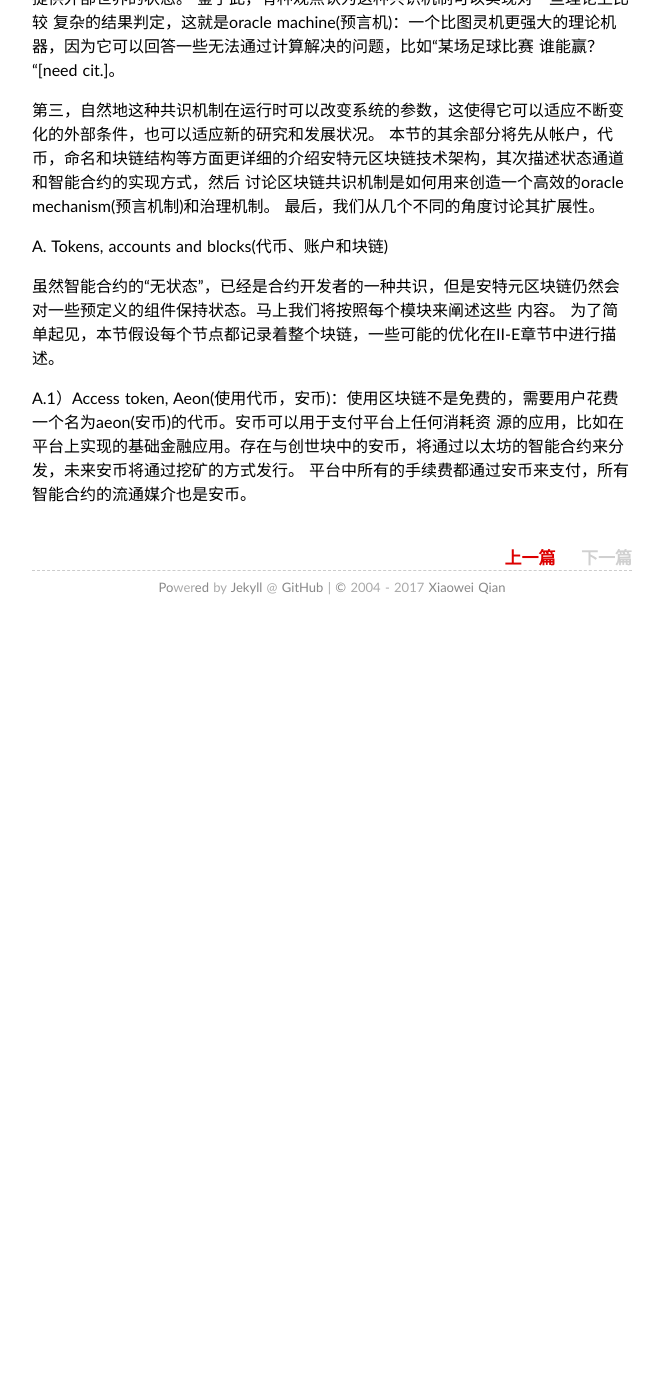
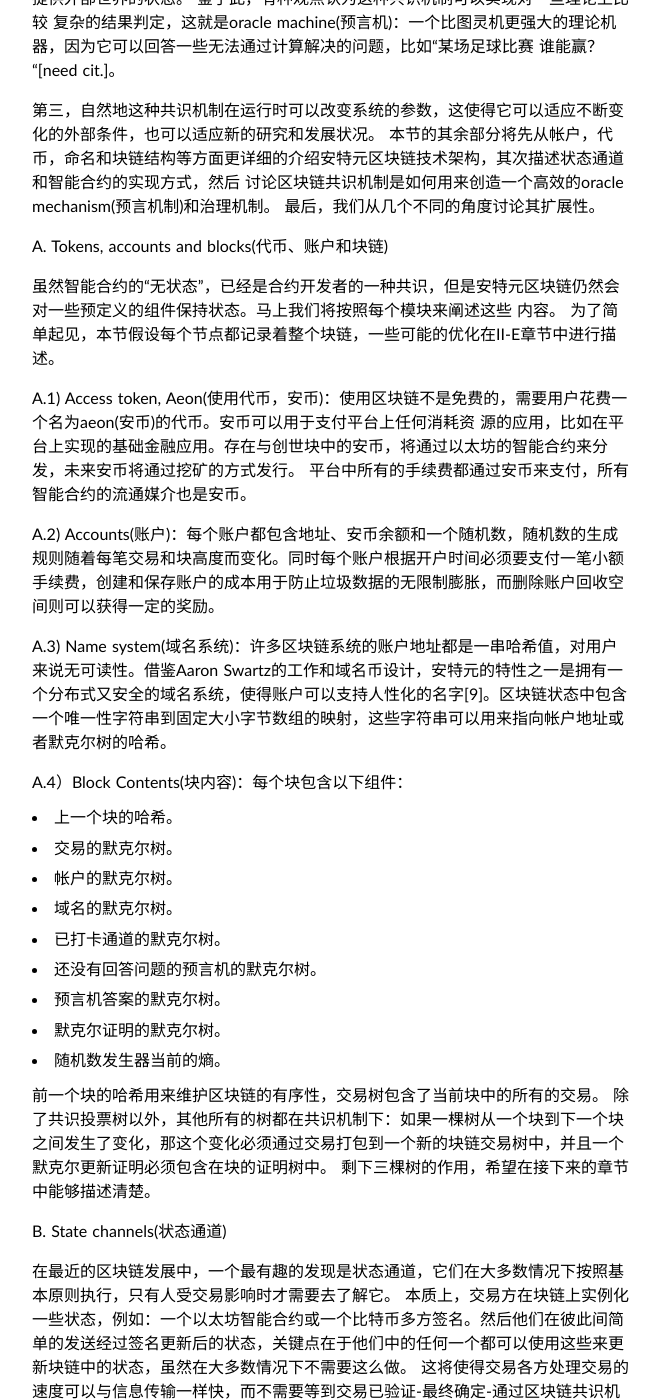
Before and after one commit to XiaoweiQian/note, a Jekyll site: the page built from _posts/2017-04-13-aeternity-whitepaper.md, in a window 1280 px wide and 1400 px high, scrolled down 1865 px. Shown: the whole window, without its empty margins (308-971 px from the left). Built offline with Jekyll 4.4.1, drawn with Linux system fonts in a browser that asks for light colours; Markdown is read by kramdown in place of the engine named in the settings; before the commit the page ends 2495 px from its top, so only the background shows below that; some of the changed text lies outside the part shown.

Commit message:
Update 2017-04-13-aeternity-whitepaper.md

```diff
--- a/_posts/2017-04-13-aeternity-whitepaper.md
+++ b/_posts/2017-04-13-aeternity-whitepaper.md
@@ -71,6 +71,32 @@ A. Tokens, accounts and blocks(代币、账户和块链)
 虽然智能合约的“无状态”，已经是合约开发者的一种共识，但是安特元区块链仍然会对一些预定义的组件保持状态。马上我们将按照每个模块来阐述这些
 内容。 为了简单起见，本节假设每个节点都记录着整个块链，一些可能的优化在II-E章节中进行描述。
 
-A.1）Access token, Aeon(使用代币，安币)：使用区块链不是免费的，需要用户花费一个名为aeon(安币)的代币。安币可以用于支付平台上任何消耗资
+A.1) Access token, Aeon(使用代币，安币)：使用区块链不是免费的，需要用户花费一个名为aeon(安币)的代币。安币可以用于支付平台上任何消耗资
 源的应用，比如在平台上实现的基础金融应用。存在与创世块中的安币，将通过以太坊的智能合约来分发，未来安币将通过挖矿的方式发行。
 平台中所有的手续费都通过安币来支付，所有智能合约的流通媒介也是安币。
+
+A.2) Accounts(账户)：每个账户都包含地址、安币余额和一个随机数，随机数的生成规则随着每笔交易和块高度而变化。同时每个账户根据开户时间必须要支付一笔小额手续费，创建和保存账户的成本用于防止垃圾数据的无限制膨胀，而删除账户回收空间则可以获得一定的奖励。
+
+A.3) Name system(域名系统)：许多区块链系统的账户地址都是一串哈希值，对用户来说无可读性。借鉴Aaron Swartz的工作和域名币设计，安特元的特性之一是拥有一个分布式又安全的域名系统，使得账户可以支持人性化的名字[9]。区块链状态中包含一个唯一性字符串到固定大小字节数组的映射，这些字符串可以用来指向帐户地址或者默克尔树的哈希。
+
+A.4）Block Contents(块内容)：每个块包含以下组件：
+* 上一个块的哈希。
+* 交易的默克尔树。
+* 帐户的默克尔树。
+* 域名的默克尔树。
+* 已打卡通道的默克尔树。
+* 还没有回答问题的预言机的默克尔树。
+* 预言机答案的默克尔树。
+* 默克尔证明的默克尔树。
+* 随机数发生器当前的熵。
+
+前一个块的哈希用来维护区块链的有序性，交易树包含了当前块中的所有的交易。 除了共识投票树以外，其他所有的树都在共识机制下：如果一棵树从一个块到下一个块
+之间发生了变化，那这个变化必须通过交易打包到一个新的块链交易树中，并且一个默克尔更新证明必须包含在块的证明树中。 剩下三棵树的作用，希望在接下来的章节中能够描述清楚。
+
+B. State channels(状态通道)
+
+在最近的区块链发展中，一个最有趣的发现是状态通道，它们在大多数情况下按照基本原则执行，只有人受交易影响时才需要去了解它。 本质上，交易方在块链上实例化一些状态，例如：一个以太坊智能合约或一个比特币多方签名。然后他们在彼此间简单的发送经过签名更新后的状态，关键点在于他们中的任何一个都可以使用这些来更新块链中的状态，虽然在大多数情况下不需要这么做。 这将使得交易各方处理交易的速度可以与信息传输一样快，而不需要等到交易已验证-最终确定-通过区块链共识机制这些流程的执行完成。
+
+在安特元中，唯一需要更新的状态是安币的转移，并且只有交易方已经存入通道中的安币才可以被转移。 这使得所有通道彼此独立，其直接好处是任何通道中的交易都可以并行处理，极大的提高了交易吞吐量。
+
+区块链只用于处理最终交易输出或解决所产生的冲突，这大致类似于司法系统。 不过，因为区块链的行为将是可预测的，对状态通道预期输出结果产生争议是没有益处的；恶意者也没有动力去做不正确的行为，只能在区块链的最终状态上做攻击。所有这些综合起来，这将提升几个数量级的交易速度和交易量，而且保证了隐私性。
```
Also changed, not shown: other parts of _posts/2017-04-13-aeternity-whitepaper.md (+1 -1 lines).
